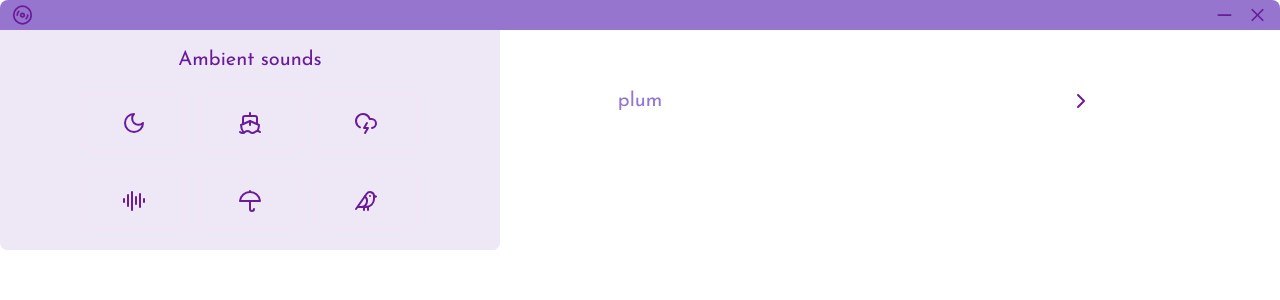
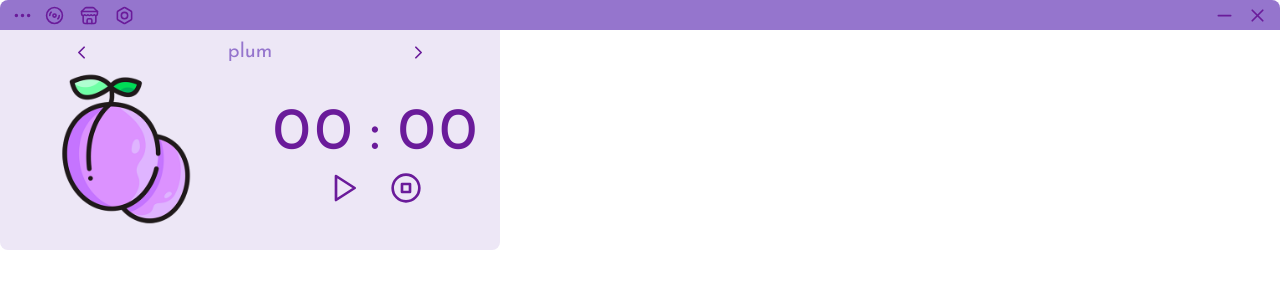
Before and after one commit to mmnvb/fruitodoro, a Vue app: page / in a window 1280 px wide. Both pictures are taken after a click on the icon 22 px from the left and 15 px from the top of the page. Shown: the top 300 px of the page. Built offline with nearby package versions, Linux system fonts and the light colour scheme.

Commit message:
feat: More tabs introduced. Bug in soundboard fixed. Inventory and settings tab created

```diff
--- a/src/App.vue
+++ b/src/App.vue
@@ -6,12 +6,17 @@ import HomeView from './views/HomeView.vue'
 
 import { ref } from 'vue';
 
-const isHome = ref(true);
+const tabName = ref('home');
+
+const handleTabSwicth = (e) => {
+  tabName.value = e;
+}
+
 </script>
 
 <template>
   <TitleBar
-    @on-sound-board="isHome = !isHome"
+    @on-tab="handleTabSwicth"
   />
-  <HomeView v-model="isHome"/>
+  <HomeView v-model="tabName"/>
 </template>
--- a/src/components/ChangeTheme.vue
+++ b/src/components/ChangeTheme.vue
@@ -1,8 +1,8 @@
 <script setup>
 import themes from '../assets/themes.json'
 import { onMounted, ref } from 'vue';
-import LeftArrowIcon from '../components/icons/LeftArrowIcon.vue'
-import RightArrowIcon from '../components/icons/RightArrowIcon.vue'
+import LeftArrowIcon from './icons/LeftArrowIcon.vue'
+import RightArrowIcon from './icons/RightArrowIcon.vue'
 
 const index = ref(0);
 const emit = defineEmits(['updateImg']);
@@ -77,14 +77,26 @@ onMounted(()=>{
 <template>
   <div
     class="
-    fixed w-full h-1/6 z-30
+    absolute w-full h-1/6 z-30 top-1
     flex items-center justify-around
     select-none
     "
   >
-    <LeftArrowIcon class="btn" @click="nextTheme('left')"/>
-    <p class="name w-28 text-center text-xl">{{ fruitName }}</p>
-    <RightArrowIcon  class="btn" @click="nextTheme('right')" />
+    <div class="pair">
+    </div>
+
+    <div class="flex w-3/4 justify-around items-center h-full">
+      <LeftArrowIcon class="btn" @click="nextTheme('left')"/>
+      <p
+        class="name w-3/4 text-center text-xl"
+      >
+        {{ fruitName }}
+      </p>
+      <RightArrowIcon  class="btn" @click="nextTheme('right')" />
+    </div>
+
+    <div class="pair">
+    </div>
   </div>
 </template>
 
@@ -93,8 +105,16 @@ onMounted(()=>{
   color: var(--color-hover);
 }
 
+.sec{
+  color: var(--color-text-secondary);
+}
+
 .name{
   color: var(--color-primary);
   color: "#FFD966";
 }
+
+.pair{
+  width: 12.5%;
+}
 </style>
--- a/src/components/SoundCard.vue
+++ b/src/components/SoundCard.vue
@@ -114,11 +114,12 @@ onUnmounted(()=>{
 .btn{
   width: 26%;
   height: 40%;
-  border: solid 2px var(--color-surface);
+  border: solid 2px var(--color-shadow);
 }
 
 .btn:hover{
   border-color: var(--color-hover);
+  color: var(--color-text-primary);
 }
 
 .spec{
--- a/src/components/TimerLayout.vue
+++ b/src/components/TimerLayout.vue
@@ -14,6 +14,7 @@ const isDialog = ref(false);
 
 // const pomodoro = [1500, 300, 1500, 300, 1500, 300, 1500, 1800];
 const pomodoro = [2, 1, 2, 1, 2, 1, 2, 5];
+
 const index = ref(0);
 const streak = ref(0);
 
--- a/src/components/TitleBar.vue
+++ b/src/components/TitleBar.vue
@@ -2,7 +2,13 @@
 import { appWindow } from '@tauri-apps/api/window';
 import MinimizeIcon from './icons/MinimizeIcon.vue';
 import CloseIcon from './icons/CloseIcon.vue';
+import DotsIcon from './icons/DotsIcon.vue';
 import DiscIcon from "./icons/DiscIcon.vue";
+import WarehouseIcon from './icons/WarehouseIcon.vue';
+import SettingsIcon from './icons/SettingsIcon.vue';
+import { ref } from 'vue';
+
+const emit = defineEmits(['onTab']);
 
 const hide = () => {
   setTimeout(()=>{
@@ -10,34 +16,75 @@ const hide = () => {
   }, 10);
 }
 
+const isOpen = ref(false);
+const lastTab = ref();
+
+const sendEmit = (name) => {
+  if(lastTab.value == name){
+    goHome();
+    return;
+  }
+
+  emit('onTab', name);
+  lastTab.value = name;
+}
+
+const goHome = () => {
+  emit('onTab', 'home');
+  lastTab.value = '';
+}
+
+const autoClose = () =>{
+  if(isOpen.value){
+    goHome();
+  }
+
+  isOpen.value = !isOpen.value;
+}
+
 </script>
 
 <template>
-  <!-- dsds -->
   <div
     data-tauri-drag-region
     class="titlebar rounded-t-lg flex justify-between items-center"
   >
-    <div class="ml-3 disc">
-      <DiscIcon
-        @click="$emit('onSoundBoard')"
+    <div class="flex">
+      <DotsIcon
+        class="ml-3 btn"
+        @click="autoClose"
       />
+
+      <div
+        class="flex items-center ml-3 gap-4"
+        :class="{'hidden': !isOpen}"
+      >
+        <DiscIcon
+          @click="sendEmit('disc')"
+          class="micro"
+        />
+        <WarehouseIcon
+          @click="sendEmit('inventory')"
+          class="micro"
+        />
+
+        <SettingsIcon
+          @click="sendEmit('settings')"
+          class="micro"
+        />
+      </div>
     </div>
 
     <div class="flex">
-      <div
-        class="titlebar-button rounded mr-3"
+      <MinimizeIcon
+        class="btn mr-3"
         @click="hide()"
-      >
-        <MinimizeIcon />
-      </div>
+      />
 
-      <div
-        class="titlebar-button rounded mr-3"
+      <CloseIcon
+        class="btn mr-3"
         @click="appWindow.close()"
-      >
-        <CloseIcon />
-      </div>
+      />
     </div>
 
   </div>
@@ -51,23 +98,21 @@ const hide = () => {
   user-select: none;
 }
 
-.titlebar-button, .disc {
-  display: inline-flex;
-  justify-content: center;
-  align-items: center;
+.micro{
+  width: 19px;
+  height: 19px;
+}
+
+.btn{
   width: 21px;
   height: 21px;
 }
 
-.disc:hover{
+.btn:hover, .micro:hover{
   color: var(--color-background);
 }
 
-
-.titlebar-button:hover {
-  color: var(--color-background);
-}
-.titlebar-button:active{
+.btn:active, .micro:active{
   color: var(--color-secondary);
 }
 </style>
--- /dev/null
+++ b/src/components/icons/DotsIcon.vue
@@ -0,0 +1,3 @@
+<template>
+  <svg xmlns="http://www.w3.org/2000/svg" width="24" height="24" viewBox="0 0 24 24" fill="none" stroke="currentColor" stroke-width="2" stroke-linecap="round" stroke-linejoin="round" class="lucide lucide-ellipsis"><circle cx="12" cy="12" r="1"/><circle cx="19" cy="12" r="1"/><circle cx="5" cy="12" r="1"/></svg>
+</template>
--- /dev/null
+++ b/src/components/icons/SettingsIcon.vue
@@ -0,0 +1,3 @@
+<template>
+  <svg xmlns="http://www.w3.org/2000/svg" width="24" height="24" viewBox="0 0 24 24" fill="none" stroke="currentColor" stroke-width="2" stroke-linecap="round" stroke-linejoin="round" class="lucide lucide-bolt"><path d="M21 16V8a2 2 0 0 0-1-1.73l-7-4a2 2 0 0 0-2 0l-7 4A2 2 0 0 0 3 8v8a2 2 0 0 0 1 1.73l7 4a2 2 0 0 0 2 0l7-4A2 2 0 0 0 21 16z"/><circle cx="12" cy="12" r="4"/></svg>
+</template>
--- /dev/null
+++ b/src/components/icons/WarehouseIcon.vue
@@ -0,0 +1,3 @@
+<template>
+  <svg xmlns="http://www.w3.org/2000/svg" width="22" height="22" viewBox="0 0 24 24" fill="none" stroke="currentColor" stroke-width="2" stroke-linecap="round" stroke-linejoin="round" class="lucide lucide-store"><path d="m2 7 4.41-4.41A2 2 0 0 1 7.83 2h8.34a2 2 0 0 1 1.42.59L22 7"/><path d="M4 12v8a2 2 0 0 0 2 2h12a2 2 0 0 0 2-2v-8"/><path d="M15 22v-4a2 2 0 0 0-2-2h-2a2 2 0 0 0-2 2v4"/><path d="M2 7h20"/><path d="M22 7v3a2 2 0 0 1-2 2a2.7 2.7 0 0 1-1.59-.63.7.7 0 0 0-.82 0A2.7 2.7 0 0 1 16 12a2.7 2.7 0 0 1-1.59-.63.7.7 0 0 0-.82 0A2.7 2.7 0 0 1 12 12a2.7 2.7 0 0 1-1.59-.63.7.7 0 0 0-.82 0A2.7 2.7 0 0 1 8 12a2.7 2.7 0 0 1-1.59-.63.7.7 0 0 0-.82 0A2.7 2.7 0 0 1 4 12a2 2 0 0 1-2-2V7"/></svg>
+</template>
--- a/src/views/HomeView.vue
+++ b/src/views/HomeView.vue
@@ -4,6 +4,8 @@ import ChangeTheme from '../components/ChangeTheme.vue';
 import TimerLayout from '../components/TimerLayout.vue';
 import FluidAnimation from '../components/FluidAnimation.vue';
 import SoundBoardView from './SoundBoardView.vue';
+import InventoryView from './InventoryView.vue';
+import SettingsView from './SettingsView.vue';
 
 import { ref } from 'vue';
 
@@ -14,7 +16,7 @@ const timerDuration = ref();
 const timerState = ref();
 const isTimer = ref(false);
 const isPaused = ref(true);
-const isHome = defineModel({default: true});
+const tabName = defineModel({default: 'home'});
 
 const imgUpdate = (e) => {
   imgName.value = e;
@@ -61,17 +63,26 @@ const togglePause = () => {
     :duration="timerDuration"
     :state="timerState"
   />
-  <SoundBoardView :class="{'hidden': isHome}"/>
+  <!-- Tabs -->
+  <SoundBoardView :class="{'hidden': tabName!='disc'}"/>
+  <InventoryView :class="{'hidden': tabName!='inventory'}"/>
+  <SettingsView :class="{'hidden': tabName!='settings'}"/>
 
   <!-- main -->
-  <div class="main flex items-center justify-around rounded-b-lg">
+  <div
+    class="
+    main flex items-center
+    justify-around rounded-b-lg
+    relative
+    "
+  >
     <!-- left -->
-    <div class="w-2/4 h-full flex flex-col mt-2">
+    <div class="w-2/4 h-full flex flex-col">
       <ChangeTheme @update-img="imgUpdate" />
       <FruitImage
         v-if="imgName"
         :img-name="imgName"
-        class="z-10 mt-2"
+        class="z-10 mt-4"
         @on-toggle="togglePause"
         v-model="isPaused"
       />
--- /dev/null
+++ b/src/views/InventoryView.vue
@@ -0,0 +1,16 @@
+<template>
+  <div class="main">
+    <h2>inventory</h2>
+  </div>
+</template>
+
+<style scoped>
+.main{
+  position: absolute;
+  z-index: 100;
+  width: var(--view-w);
+  height: var(--view-h);
+  background-color: var(--color-background);
+  color: var(--color-text-primary);
+}
+</style>
--- /dev/null
+++ b/src/views/SettingsView.vue
@@ -0,0 +1,16 @@
+<template>
+  <div class="main">
+    <h2>Settings</h2>
+  </div>
+</template>
+
+<style scoped>
+.main{
+  position: absolute;
+  z-index: 100;
+  width: var(--view-w);
+  height: var(--view-h);
+  background-color: var(--color-background);
+  color: var(--color-text-primary);
+}
+</style>
```
